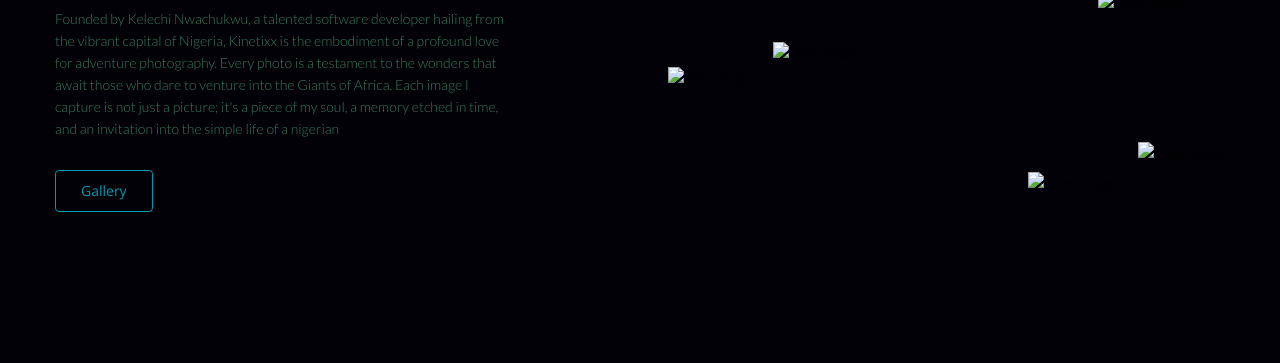
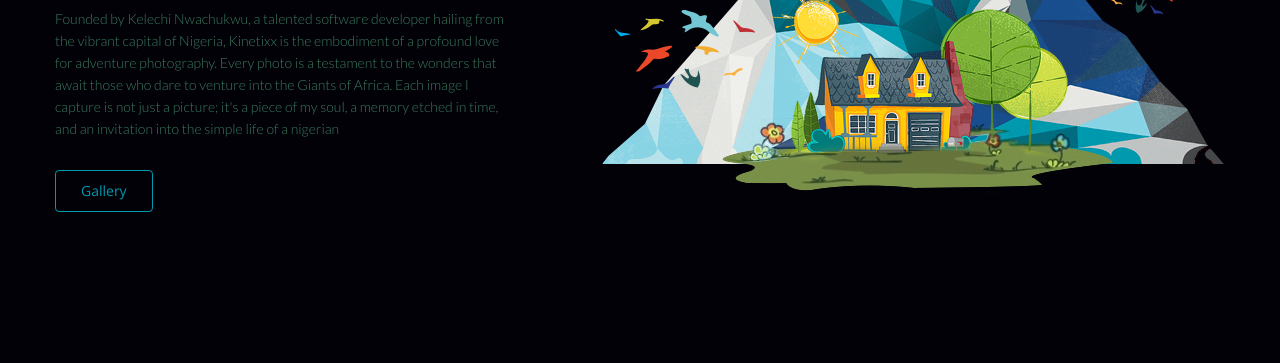
Before and after one commit to Gigx267/Kinetixx-2023-sept-version-, a plain HTML site: page index.html in a window 1280 px wide. Shown: the part 437-800 px from the top of the page. Drawn offline with nearby package versions, Linux system fonts and the light colour scheme.

Commit message:
index.html

```diff
--- a/index.html
+++ b/index.html
@@ -84,11 +84,11 @@
                         </p>
                         <a href="gallery.html" class="btn btn-common">Gallery </a>
                     </div>
-                    <img src="images/home/slider/hill.png" class="slider-hill" alt="slider image">
-                    <img src="images/home/slider/house.png" class="slider-house" alt="slider image">
-                    <img src="images/home/slider/sun.png" class="slider-sun" alt="slider image">
-                    <img src="images/home/slider/birds1.png" class="slider-birds1" alt="slider image">
-                    <img src="images/home/slider/birds2.png" class="slider-birds2" alt="slider image">
+                    <img src="hill.png" class="slider-hill" alt="slider image">
+                    <img src="house.png" class="slider-house" alt="slider image">
+                    <img src="sun.png" class="slider-sun" alt="slider image">
+                    <img src="birds1.png" class="slider-birds1" alt="slider image">
+                    <img src="birds2.png" class="slider-birds2" alt="slider image">
                 </div>
             </div>
         </div>
```
